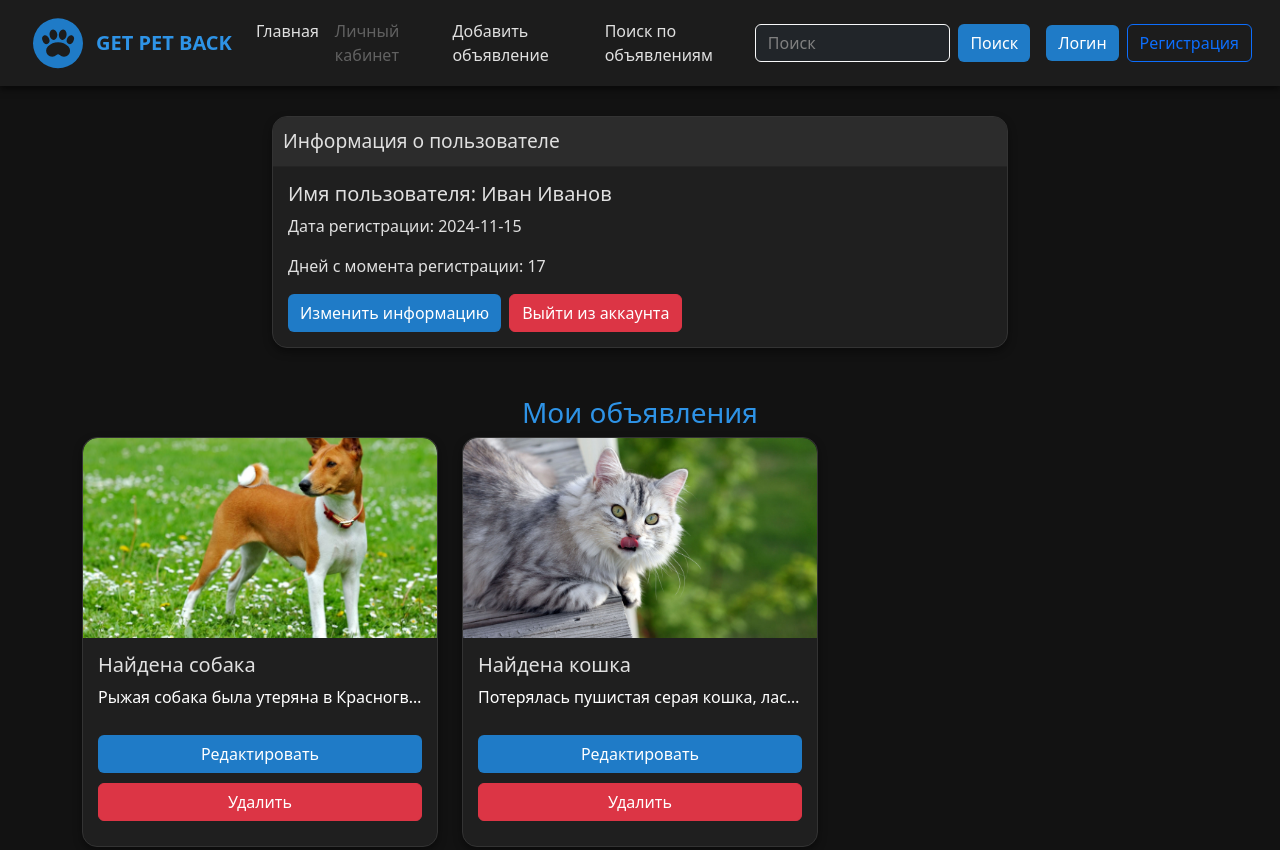
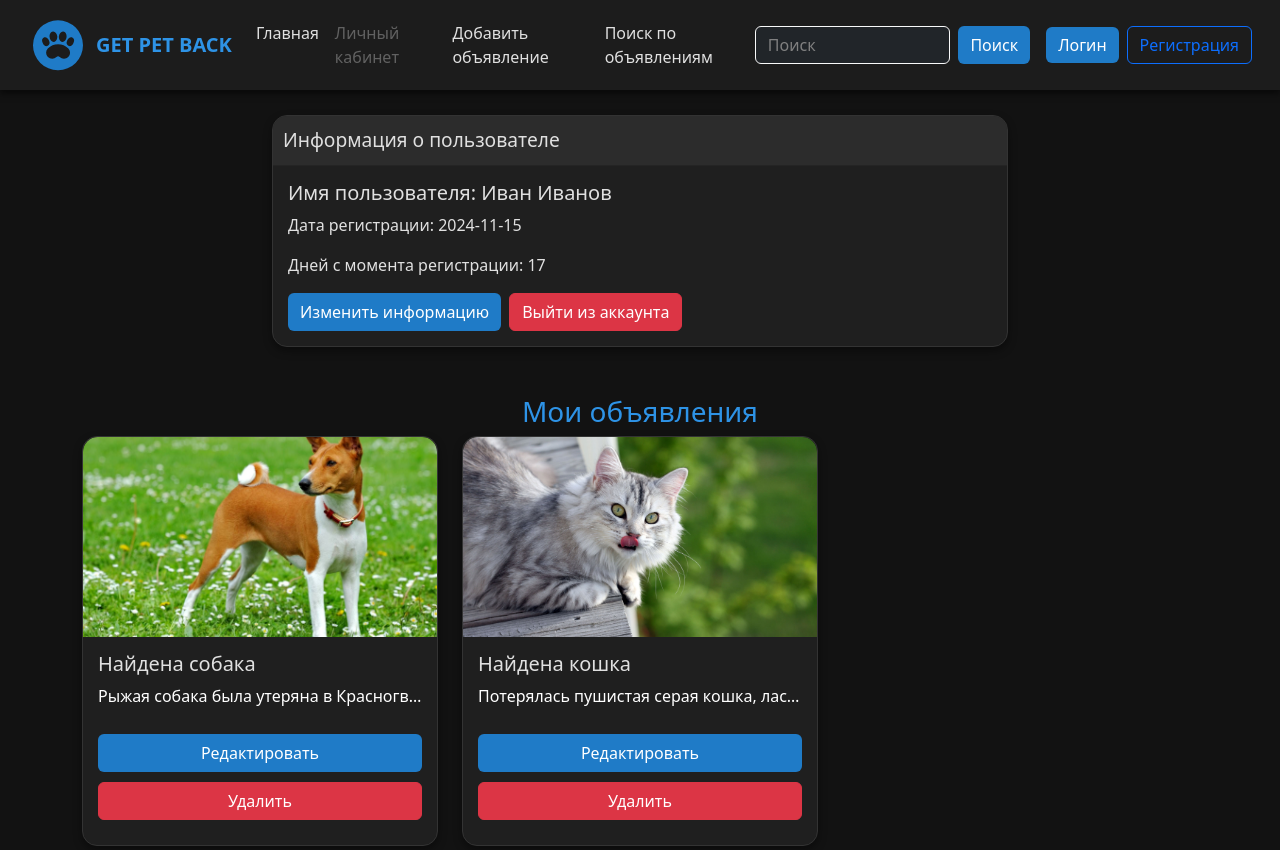
Before and after one commit to maldeaa/boostrap-practice, a website: page html/profile.html in a window 1280 px wide. Shown: the top 850 px of the page. Drawn offline with nearby package versions, Linux system fonts and the light colour scheme.

Commit message:
margins recalculated

```diff
--- a/html/profile.html
+++ b/html/profile.html
@@ -351,21 +351,6 @@
             });
         });
     </script>
-    <script>
-        function adjustMainPadding() {
-            const navbar = document.querySelector('nav');
-            const main = document.querySelector('main');
-
-            if (navbar && main) {
-                const navbarHeight = navbar.offsetHeight + 30;
-                main.style.paddingTop = `${navbarHeight}px`;
-            }
-        }
-
-        document.addEventListener('DOMContentLoaded', adjustMainPadding);
-
-        window.addEventListener('resize', adjustMainPadding);
-    </script>
 </body>
 
 </html>
--- a/styles.css
+++ b/styles.css
@@ -78,6 +78,11 @@
     backdrop-filter: blur(15px);
     box-shadow: 0 4px 6px rgba(0, 0, 0, 0.5);
     z-index: 1000;
+    min-height: 90px;
+}
+
+main {
+    margin-top: calc(90px + 25px);
 }
 
 .navbar-brand img {
```
Also changed, not shown: html/add_pet.html (+2 -2 lines), html/search.html (+1 -1 lines), index.html (+1 -1 lines).
